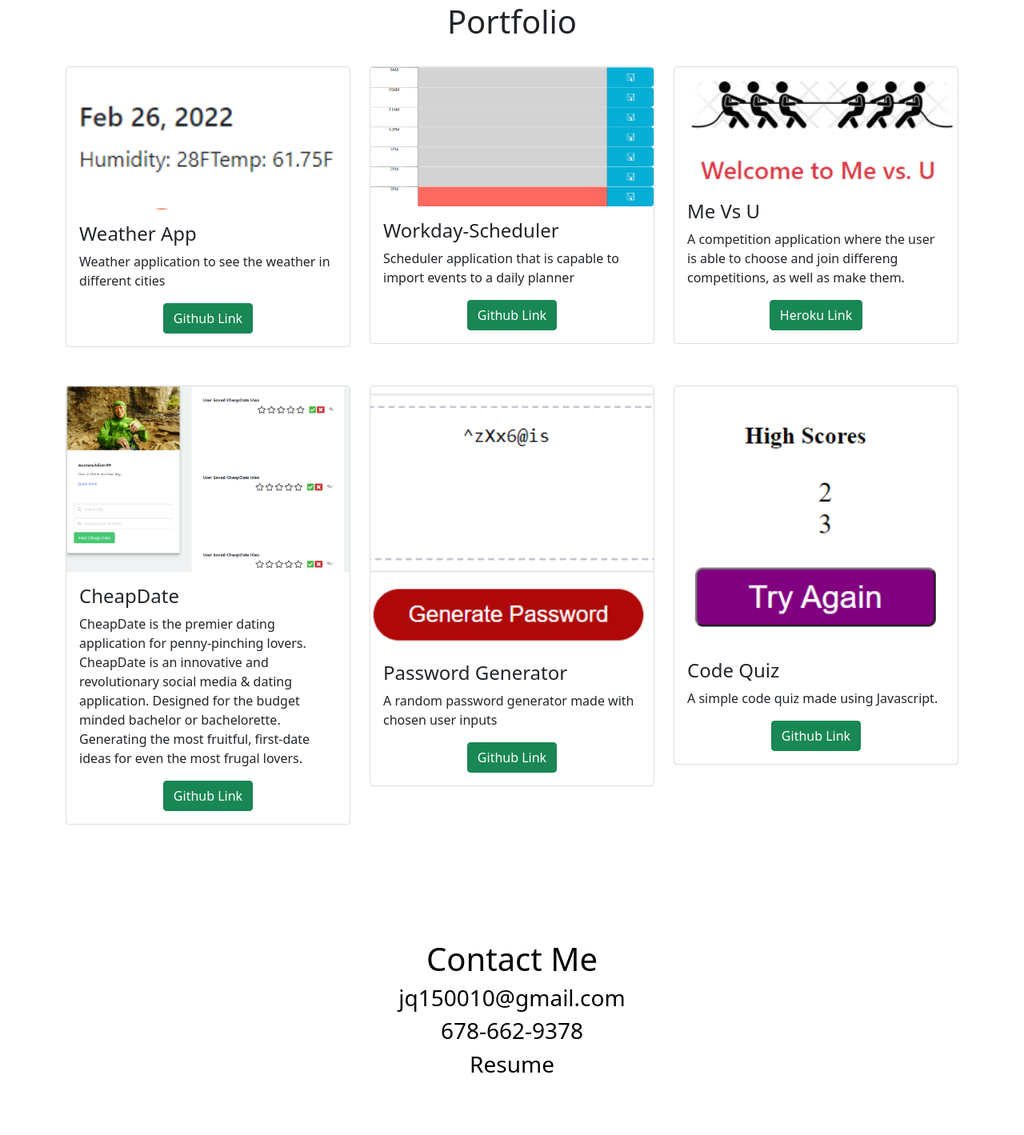
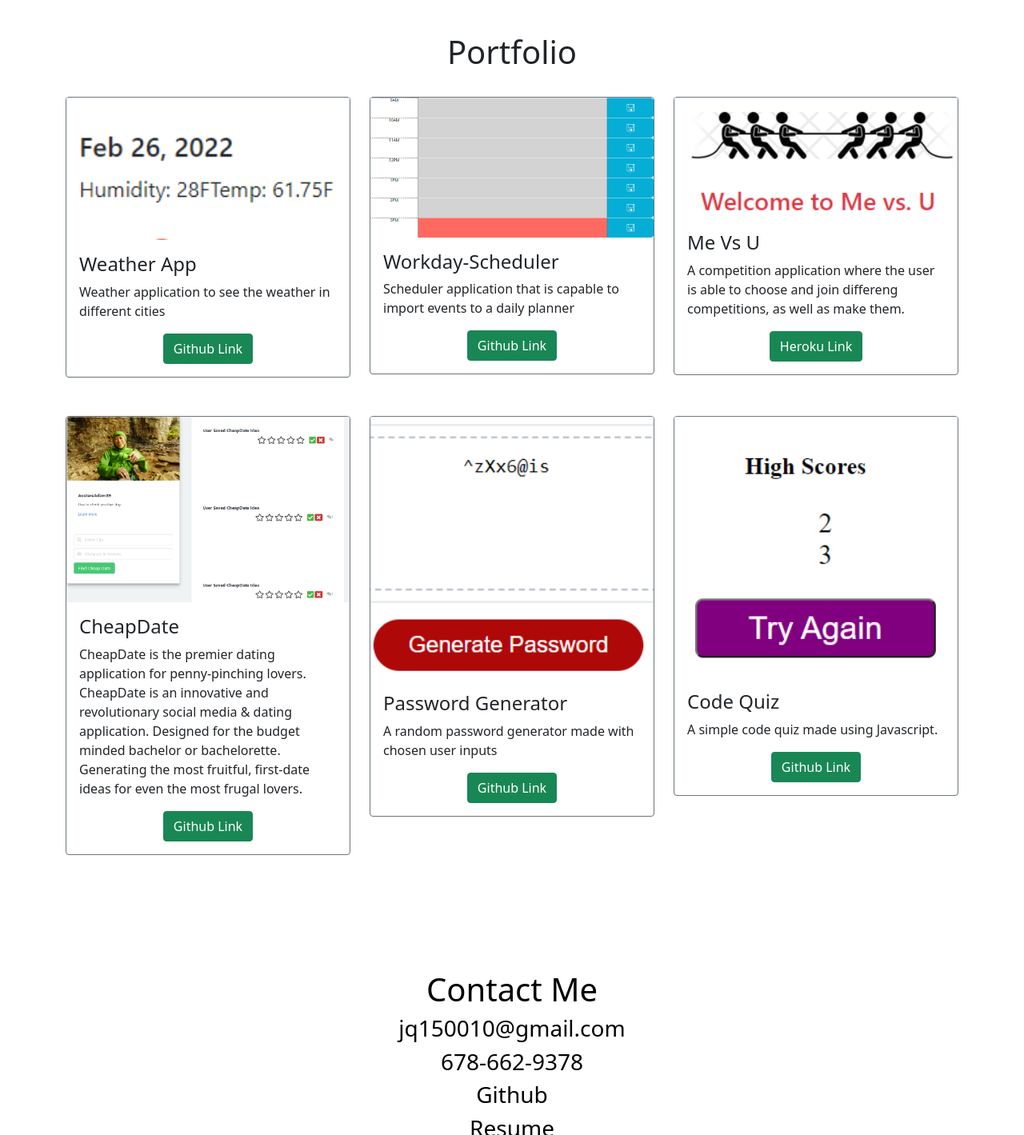
Before and after one commit to John45p/Portfolio, a plain HTML site: page index.html in a window 1280 px wide. Shown: the part 1381-2800 px from the top of the page at 80% size. Drawn offline with nearby package versions, Linux system fonts and the light colour scheme; a script that the page names is missing.

Commit message:
3rd commit

```diff
--- a/index.html
+++ b/index.html
@@ -55,7 +55,7 @@
         <h1 class="text-center">About Me</h1>
         <div class="row mt-4">
             <div class="col-lg-4">
-                <img src="images/about.jpeg" class= "imageAboutPage" alt="">
+                <img src="./pics/picofme1.png"  class= "imageAboutPage" alt="Pic of me">
             </div>
 
             <div class="col-lg-8">
@@ -82,8 +82,8 @@
       <h1 class="text-center">Portfolio</h1>
       <div class="row">
           <div class="col-lg-4 mt-4">
-              <div class="card">
-                  <img class="card-img-top" src="weather4.png" alt="Card image" style="width:100%">
+              <div class="card border-secondary">
+                  <img class="card-img-top" src="./pics/weather4.png" alt="Card image" style="width:100%">
                   <div class="card-body">
                       <h4 class="card-title">Weather App</h4>
                       <p class="card-text">Weather application to see the weather in different cities</p>
@@ -95,8 +95,8 @@
           </div>
 
           <div class="col-lg-4 mt-4">
-              <div class="card portfolioContent">
-                  <img class="card-img-top" src="workday-cal-pic.png" alt="Card image" style="width:100%">
+              <div class="card border-secondary portfolioContent">
+                  <img class="card-img-top" src="./pics/workday-cal-pic.png" alt="Card image" style="width:100%">
                   <div class="card-body">
                       <h4 class="card-title">Workday-Scheduler</h4>
                       <p class="card-text">Scheduler application that is capable to import events to a daily planner</p>
@@ -108,8 +108,8 @@
           </div>
 
           <div class="col-lg-4 mt-4">
-              <div class="card portfolioContent">
-                  <img class="card-img-top" src="mevsu-pic.png" alt="Card image" style="width:100%">
+              <div class="card border-secondary portfolioContent">
+                  <img class="card-img-top" src="./pics/mevsu-pic.png" alt="Card image" style="width:100%">
                   <div class="card-body">
                       <h4 class="card-title">Me Vs U</h4>
                       <p class="card-text">A competition application where the user is able to choose and join differeng competitions, as well as make them.</p>
@@ -123,8 +123,8 @@
       <br>
       <div class="row">
           <div class="col-lg-4 mt-4">
-              <div class="card portfolioContent">
-                  <img class="card-img-top" src="cheapdate-pic.png" alt="Card image" style="width:100%">
+              <div class="card border-secondary portfolioContent">
+                  <img class="card-img-top" src="./pics/cheapdate-pic.png" alt="Card image" style="width:100%">
                   <div class="card-body">
                       <h4 class="card-title">CheapDate</h4>
                       <p class="card-text">CheapDate is the premier dating application for penny-pinching lovers. CheapDate is an innovative and revolutionary social media & dating application. Designed for the budget minded bachelor or bachelorette. Generating the most fruitful, first-date ideas for even the most frugal lovers.</p>
@@ -136,8 +136,8 @@
           </div>
 
           <div class="col-lg-4 mt-4">
-              <div class="card portfolioContent">
-                  <img class="card-img-top" src="pass2.png" alt="Card image" style="width:100%">
+              <div class="card border-secondary portfolioContent">
+                  <img class="card-img-top" src="./pics/pass2.png" alt="Card image" style="width:100%">
                   <div class="card-body">
                       <h4 class="card-title">Password Generator</h4>
                       <p class="card-text">A random password generator made with chosen user inputs</p>
@@ -149,8 +149,8 @@
           </div>
 
           <div class="col-lg-4 mt-4">
-              <div class="card portfolioContent">
-                  <img class="card-img-top" src="quizz2.png" alt="Card image" style="width:100%">
+              <div class="card border-secondary portfolioContent">
+                  <img class="card-img-top" src="./pics/quizz2.png" alt="Card image" style="width:100%">
                   <div class="card-body">
                       <h4 class="card-title">Code Quiz</h4>
                       <p class="card-text">A simple code quiz made using Javascript.</p>
@@ -168,7 +168,9 @@
       <h1 class="text-center">Contact Me</h1>
             <h3 class="text-center" ><a class ='mt-auto text-center text-black text-decoration-none' href = "mailto:jq150010@gmail.com">jq150010@gmail.com</a></h3>
             <h3 class="text-center" ><a class ='mt-auto text-center text-black text-decoration-none' href = "tel:6786629378">678-662-9378</a></h3>
-            <h3 class="text-center" ><a class ='mt-auto text-center text-black text-decoration-none' href='Web Development Resume.pdf' download>Resume</a></h3>
+            <h3 class="text-center" ><a class ='mt-auto text-center text-black text-decoration-none' href = "https://github.com/John45p">Github</a></h3>
+            <h3 class="text-center" ><a class ='mt-auto text-center text-black text-decoration-none' href= 'John-resume.pdf' download>Resume</a></h3>
+            <h3 class="text-center" ><a class ='mt-auto text-center text-black text-decoration-none' href= "https://www.linkedin.com/in/john-quintanilla-b06a50197/">LinkedIn</a></h3>
 
       </div>
   </div>
--- a/style.css
+++ b/style.css
@@ -2,7 +2,7 @@
 /* top bg image */
 .bgimage {
     height:100vh;
-    background: url('stock-photo5.jpg');
+    background: url('./pics/stock-photo5.jpg');
     background-size:cover;
     position:relative;
 }
```
Also changed, not shown: pics/cheapdate-pic.png (renamed from cheapdate-pic.png), pics/mevsu-pic.png (renamed from mevsu-pic.png), pics/pass2.png (renamed from pass2.png), pics/pic23.jpeg (added), pics/picofme1.png (added), pics/quiz6.png (renamed from quiz6.png), pics/quizz2.png (renamed from quizz2.png), pics/stock-photo5.jpg (renamed from stock-photo5.jpg), pics/weather4.png (renamed from weather4.png), pics/workday-cal-pic.png (renamed from workday-cal-pic.png), 1 other file.
